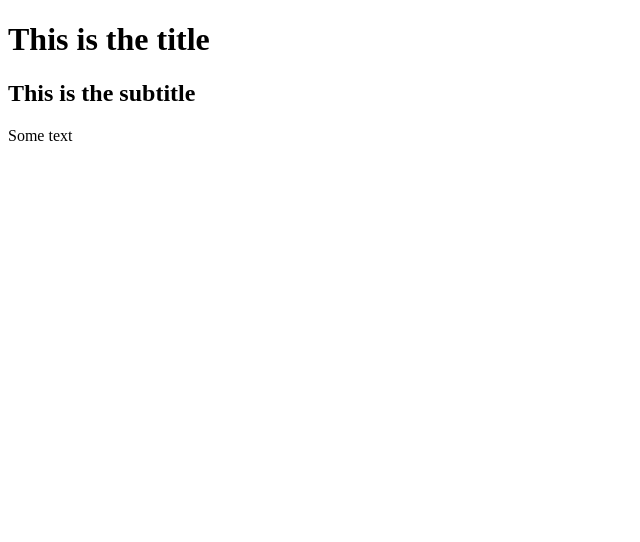
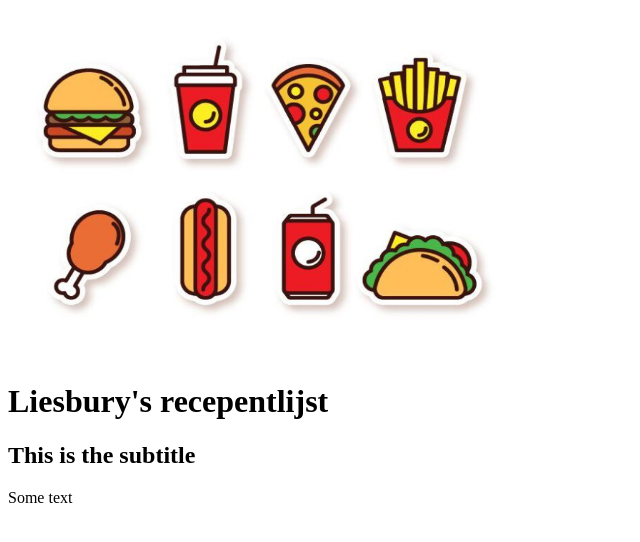
Before and after one commit to Tom-Bury/Liesbury-Recipes, a Next.js app: page / in a window 1280 px wide. Shown: the top 542 px of the page, without its empty margins (0-640 px from the left). Built offline with nearby package versions, Linux system fonts and the light colour scheme.

Commit message:
Add image and title on landing page

```diff
--- /dev/null
+++ b/components/Title.tsx
@@ -0,0 +1,5 @@
+import * as React from 'react'
+
+const Title: React.FC = ({ children }) => <h1 className="text-3xl md:text-5xl font-bold text-center">{children}</h1>
+
+export default Title
--- /dev/null
+++ b/components/index.ts
@@ -0,0 +1 @@
+export { default as Title } from './Title'
--- a/pages/index.tsx
+++ b/pages/index.tsx
@@ -1,10 +1,15 @@
 import * as React from 'react'
 import { NextPage } from 'next'
-import ColumnLayout from 'layouts/ColumnLayout'
+import Image from 'next/image'
+import { ColumnLayout, HorizontalCenterLayout } from 'layouts'
+import { Title } from '../components'
 
 const IndexPage: NextPage = () => (
   <ColumnLayout>
-    <h1>This is the title</h1>
+    <HorizontalCenterLayout>
+      <Image src="/images/food.jpg" alt="Some food" width={500} height={350} />
+      <Title>Liesbury's recepentlijst</Title>
+    </HorizontalCenterLayout>
     <h2>This is the subtitle</h2>
     <p>Some text</p>
   </ColumnLayout>
```
Also changed, not shown: public/images/food.jpg (added).
